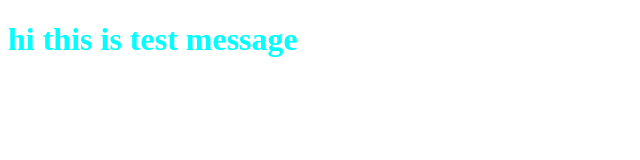
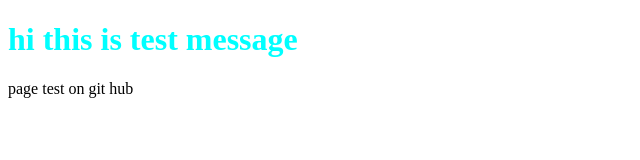
Before and after one commit to Nesat-Nayem/developer-portfolio1, a plain HTML site: page index.html in a window 1280 px wide. Shown: the whole page, without its empty margins (0-640 px from the left). Drawn offline with Linux system fonts and the light colour scheme.

Commit message:
git page test

```diff
--- a/index.html
+++ b/index.html
@@ -9,5 +9,6 @@
 </head>
 <body>
     <h1>hi this is test message</h1>
+    <p>page test on git hub</p>
 </body>
 </html>
```
